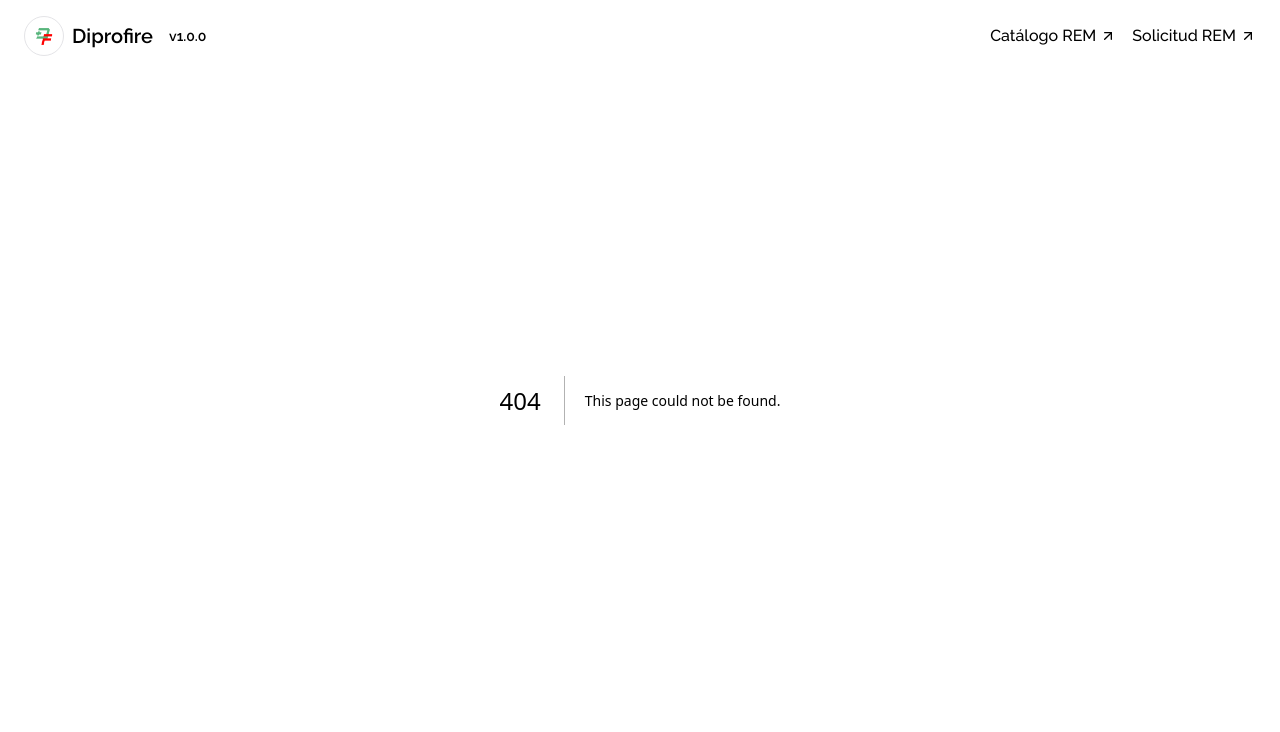
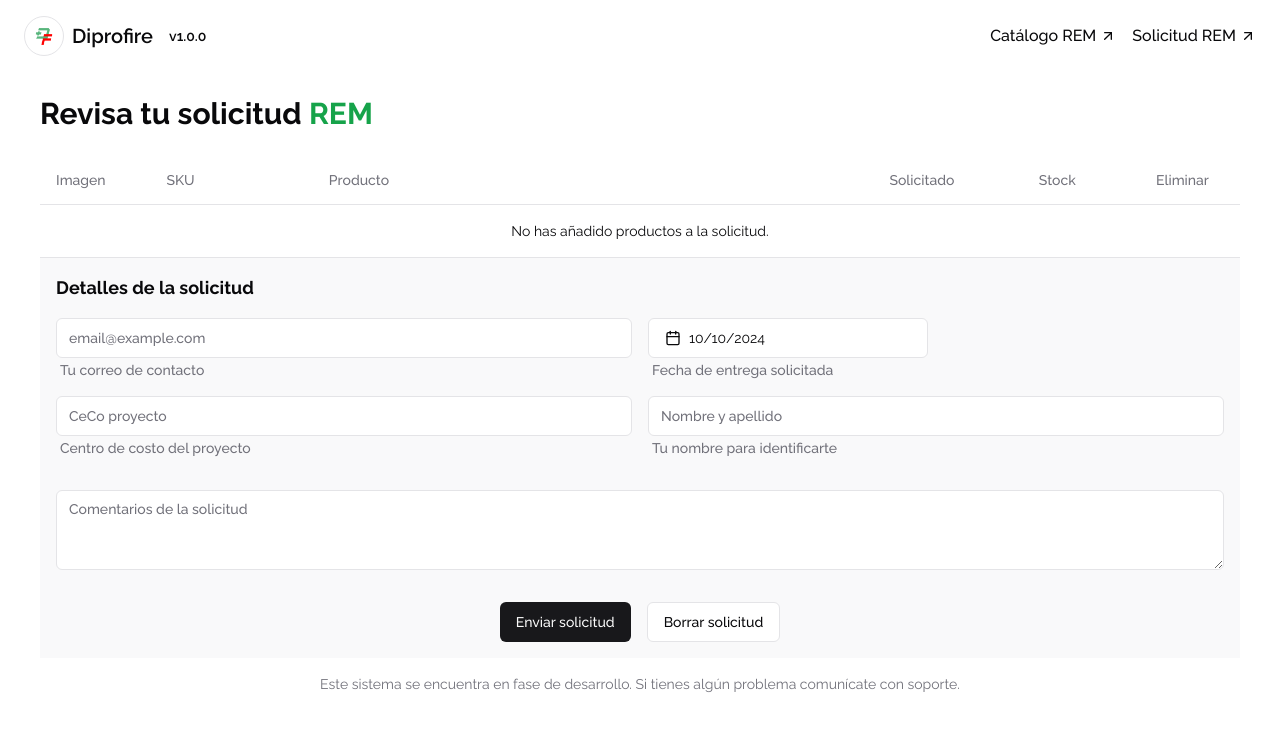
Before and after one commit to analista-soporteTI/rem, a Next.js app: page /rem in a window 1280 px wide. Before the commit this address had no page. Shown: the top 732 px of the page. Built offline with nearby package versions, Linux system fonts and the light colour scheme.

Commit message:
feat: add rem page for rem table integration

```diff
--- /dev/null
+++ b/src/app/rem/page.tsx
@@ -0,0 +1,12 @@
+import { RemTable } from '@/components/RemTable'
+
+export default function Rem () {
+  return (
+    <main className='min-h-[100vh] pt-10 lg:pt-24 pb-10 z-10 w-full gap-10 px-4 sm:px-10 max-[1024px]:pt-20 max-w-7xl mx-auto'>
+      <h1 id='titleGallery' className='text-3xl font-bold text-start mb-6'>
+        Revisa tu solicitud <span className='text-green-600'>REM</span>
+      </h1>
+      <RemTable />
+    </main>
+  )
+}
```
